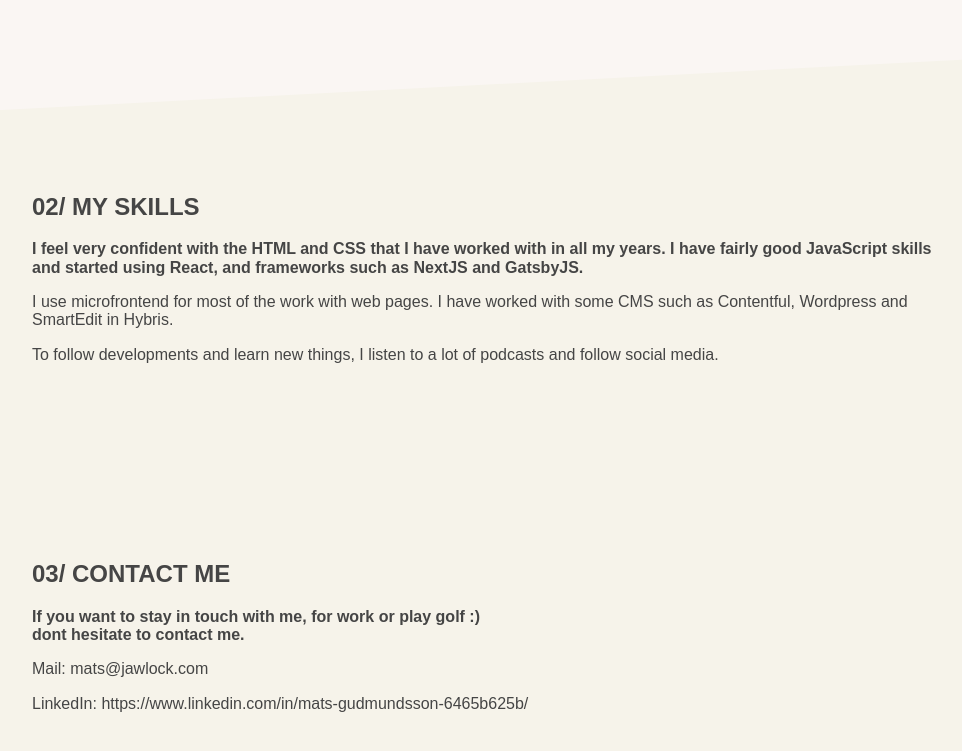
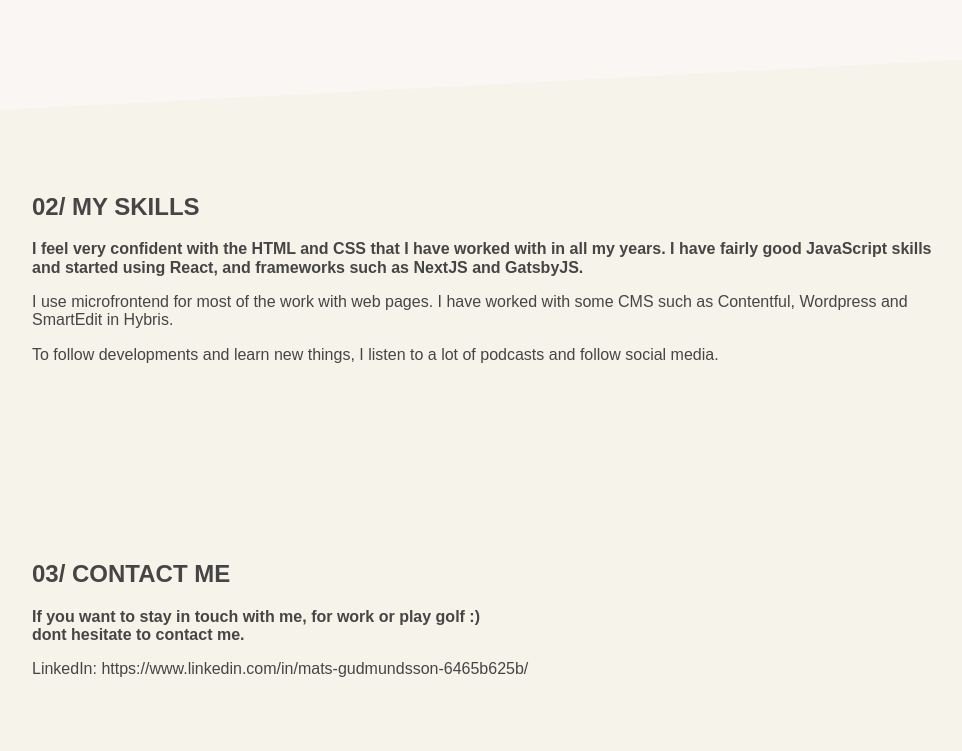
Before and after one commit to magoo777/portfolio, a plain HTML site: page index.html in a window 1280 px wide. Shown: the part 732-1483 px from the top of the page, without its empty margins (8-970 px from the left). Drawn offline with Linux system fonts and the light colour scheme.

Commit message:
changed email

```diff
--- a/index.html
+++ b/index.html
@@ -75,7 +75,7 @@
                 dont hesitate to contact me. </strong>
 
                 <p>
-                Mail: mats@jawlock.com
+
                 </p>
                 <p>LinkedIn: https://www.linkedin.com/in/mats-gudmundsson-6465b625b/</p>
                 </div>
```
